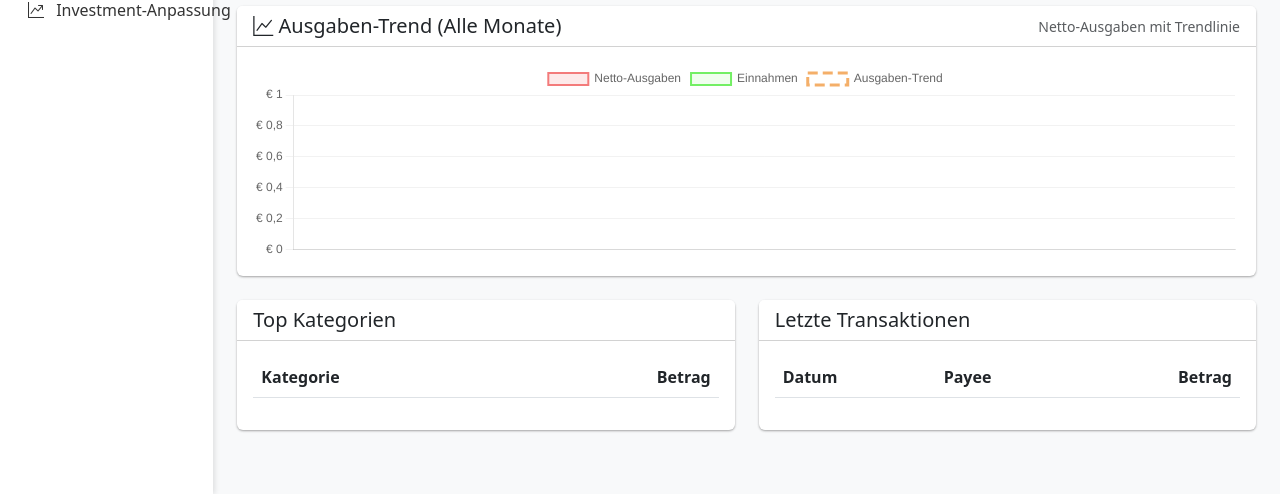
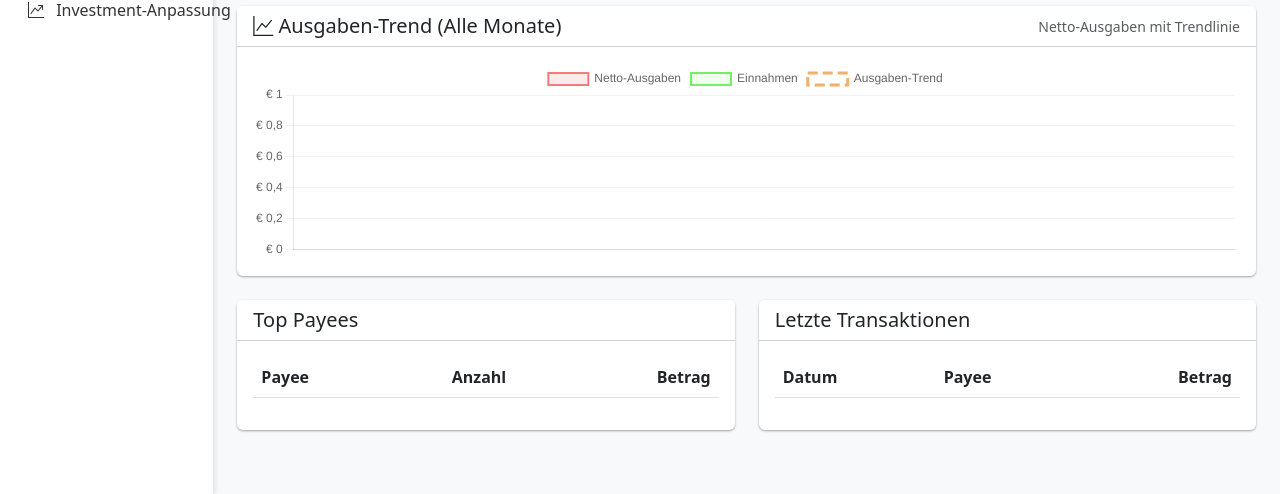
Before and after one commit to sigi-campus02/finance_dashboard, a Django app: page / in a window 1280 px wide. Shown: the part 678-1172 px from the top of the page. Run offline with Django 5.2, Linux system fonts and the light colour scheme; the visitor is signed in with stand-in values (Sample User, id 1); data that the repository does not hold is empty.

Commit message:
Rename "Top Kategorien" to "Top Payees" and update related data handling in dashboard

```diff
--- a/finance/templates/finance/dashboard.html
+++ b/finance/templates/finance/dashboard.html
@@ -129,22 +129,26 @@
     <div class="col-md-6 mb-3">
         <div class="card">
             <div class="card-header bg-white">
-                <h5 class="card-title mb-0">Top Kategorien</h5>
+                <h5 class="card-title mb-0">Top Payees</h5>
             </div>
             <div class="card-body">
                 <div class="table-responsive">
                     <table class="table table-hover">
                         <thead>
                             <tr>
-                                <th>Kategorie</th>
+                                <th>Payee</th>
+                                <th class="text-center">Anzahl</th>
                                 <th class="text-end">Betrag</th>
                             </tr>
                         </thead>
                         <tbody>
-                            {% for cat in top_categories %}
+                            {% for payee in top_payees %}
                             <tr>
-                                <td>{{ cat.category__categorygroup__category_group|default:"Unbekannt" }}</td>
-                                <td class="text-end">€ {{ cat.total|floatformat:2 }}</td>
+                                <td>{{ payee.payee__payee|default:"Unbekannt" }}</td>
+                                <td class="text-center">
+                                    <span class="badge bg-secondary">{{ payee.count }}</span>
+                                </td>
+                                <td class="text-end">€ {{ payee.total|floatformat:2 }}</td>
                             </tr>
                             {% endfor %}
                         </tbody>
--- a/finance/views.py
+++ b/finance/views.py
@@ -122,14 +122,19 @@ def dashboard(request):
         date__gte=last_month
     ).aggregate(Sum('outflow'))['outflow__sum'] or 0
 
-    top_categories = transactions.filter(
+    # Top Payees statt Top Kategorien
+    top_payees = transactions.filter(
         outflow__gt=0
     ).values(
-        'category__category',
-        'category__categorygroup__category_group'
+        'payee__payee'
+    ).exclude(
+        category__categorygroup__category_group__iexact='NoCategory'
+    ).exclude(
+        payee__payee_type__in=['transfer', 'kursschwankung']
     ).annotate(
-        total=Sum('outflow')
-    ).order_by('-total')[:5]
+        total=Sum('outflow'),
+        count=Count('id')
+    ).order_by('-total')[:10]
 
     recent_transactions = transactions.select_related(
         'account', 'payee', 'category', 'flag'
@@ -142,7 +147,7 @@ def dashboard(request):
         'netto': netto,
         'transaction_count': transaction_count,
         'last_month_outflow': last_month_outflow,
-        'top_categories': top_categories,
+        'top_payees': top_payees,  # Geändert von top_categories
         'recent_transactions': recent_transactions
     }
 
```
